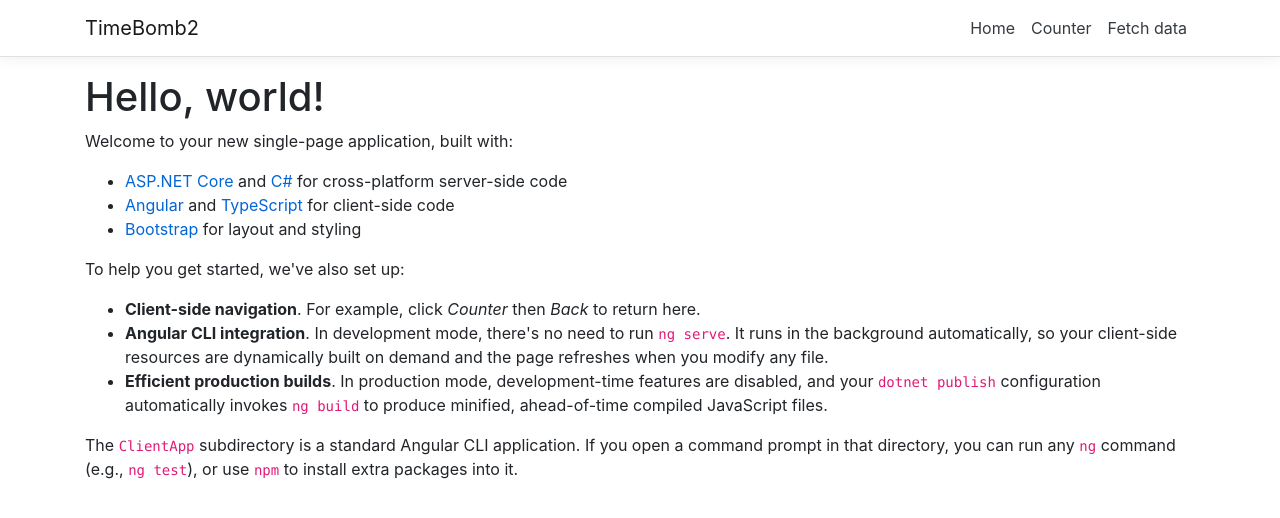
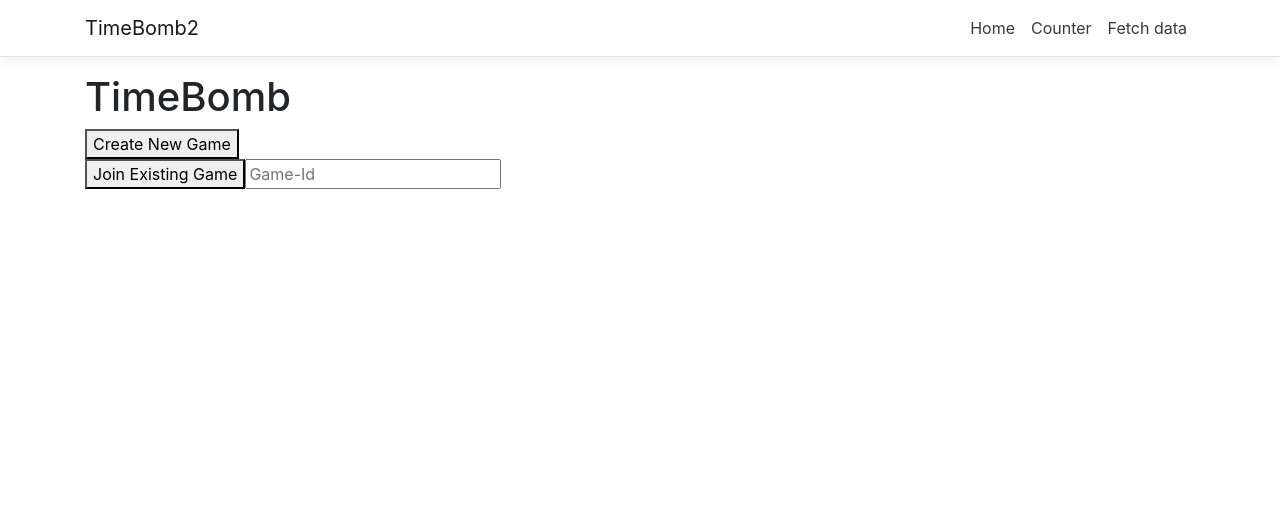
Before and after one commit to HeinzHofmann2017/TimeBomb, an Angular app in the folder TimeBomb2/ClientApp/: page / in a window 1280 px wide. Shown: the top 518 px of the page. Built offline with nearby package versions, Linux system fonts and the light colour scheme.

Commit message:
call method when hitting buttons in home-screen and submitting entered value to it

```diff
--- a/TimeBomb2/ClientApp/src/app/app.module.ts
+++ b/TimeBomb2/ClientApp/src/app/app.module.ts
@@ -7,6 +7,7 @@
 import { AppComponent } from './app.component';
 import { NavMenuComponent } from './nav-menu/nav-menu.component';
 import { HomeComponent } from './home/home.component';
+import { RegisterPlayerComponent } from './registerplayer/registerplayer.component';
 import { CounterComponent } from './counter/counter.component';
 import { FetchDataComponent } from './fetch-data/fetch-data.component';
 
@@ -15,6 +16,7 @@
     AppComponent,
     NavMenuComponent,
     HomeComponent,
+    RegisterPlayerComponent,
     CounterComponent,
     FetchDataComponent
   ],
@@ -24,6 +26,7 @@
     FormsModule,
     RouterModule.forRoot([
       { path: '', component: HomeComponent, pathMatch: 'full' },
+      { path: '', component: RegisterPlayerComponent, pathMatch: 'full'},
       { path: 'counter', component: CounterComponent },
       { path: 'fetch-data', component: FetchDataComponent },
     ])
--- a/TimeBomb2/ClientApp/src/app/fetch-data/fetch-data.component.html
+++ b/TimeBomb2/ClientApp/src/app/fetch-data/fetch-data.component.html
@@ -2,23 +2,24 @@
 
 <p>This component demonstrates fetching data from the server.</p>
 
-<p *ngIf="!gameId"><em>Loading...</em></p>
+<p *ngIf="!gameId"><em>GameId loading...</em></p>
+<p *ngIf="!playerSpecificGameDto"><em>GameDto with registered player loading...</em></p>
 
 <table class='table table-striped' aria-labelledby="tableLabel" *ngIf="gameId">
   <thead>
     <tr>
-      <th>Date</th>
-      <th>Temp. (C)</th>
-      <th>Temp. (F)</th>
-      <th>Summary</th>
+      <th>GameId</th>
+      <th>PlayerName</th>
+      <th>Is Game started</th>
+      <th>Is Game finished</th>
     </tr>
   </thead>
   <tbody>
     <tr>
       <td>{{ gameId }}</td>
-      <td>{{ gameId }}</td>
-      <td>{{ gameId }}</td>
-      <td>{{ gameId }}</td>
+      <td>{{ playerSpecificGameDto.OwnPlayer.Name }}</td>
+      <td>{{ playerSpecificGameDto.IsStarted }}</td>
+      <td>{{ playerSpecificGameDto.IsFinished }}</td>
     </tr>
   </tbody>
 </table>
--- a/TimeBomb2/ClientApp/src/app/fetch-data/fetch-data.component.ts
+++ b/TimeBomb2/ClientApp/src/app/fetch-data/fetch-data.component.ts
@@ -7,10 +7,14 @@
 })
 export class FetchDataComponent {
   public gameId: string;
+  public playerSpecificGameDto: IPlayerSpecificGameDto;
 
   constructor(http: HttpClient, @Inject('BASE_URL') baseUrl: string) {
     http.get<string>(baseUrl + 'timebomb/creategame').subscribe(result => {
       this.gameId = result;
+    }, error => console.error(error));
+    http.get<IPlayerSpecificGameDto>(baseUrl + 'timebomb/registernewplayer?gameId=23b0661a-da7b-4725-b2d3-4066296fec67&name=Heinz').subscribe(result => {
+      this.playerSpecificGameDto = result;
     }, error => console.error(error));
   }
 }
--- a/TimeBomb2/ClientApp/src/app/home/home.component.html
+++ b/TimeBomb2/ClientApp/src/app/home/home.component.html
@@ -1,14 +1,8 @@
-<h1>Hello, world!</h1>
-<p>Welcome to your new single-page application, built with:</p>
-<ul>
-  <li><a href='https://get.asp.net/'>ASP.NET Core</a> and <a href='https://msdn.microsoft.com/en-us/library/67ef8sbd.aspx'>C#</a> for cross-platform server-side code</li>
-  <li><a href='https://angular.io/'>Angular</a> and <a href='http://www.typescriptlang.org/'>TypeScript</a> for client-side code</li>
-  <li><a href='http://getbootstrap.com/'>Bootstrap</a> for layout and styling</li>
-</ul>
-<p>To help you get started, we've also set up:</p>
-<ul>
-  <li><strong>Client-side navigation</strong>. For example, click <em>Counter</em> then <em>Back</em> to return here.</li>
-  <li><strong>Angular CLI integration</strong>. In development mode, there's no need to run <code>ng serve</code>. It runs in the background automatically, so your client-side resources are dynamically built on demand and the page refreshes when you modify any file.</li>
-  <li><strong>Efficient production builds</strong>. In production mode, development-time features are disabled, and your <code>dotnet publish</code> configuration automatically invokes <code>ng build</code> to produce minified, ahead-of-time compiled JavaScript files.</li>
-</ul>
-<p>The <code>ClientApp</code> subdirectory is a standard Angular CLI application. If you open a command prompt in that directory, you can run any <code>ng</code> command (e.g., <code>ng test</code>), or use <code>npm</code> to install extra packages into it.</p>
+<h1>TimeBomb</h1>
+<div>
+  <button name="CreateNewGameButton" (click)="createNewGame()" >Create New Game</button>
+</div>
+<div>
+  <button name="JoinExistingGameButton" (click)="joinExistingGame()">Join Existing Game</button>
+  <input [(ngModel)]="gameId" placeholder="Game-Id" />
+</div>
--- a/TimeBomb2/ClientApp/src/app/home/home.component.ts
+++ b/TimeBomb2/ClientApp/src/app/home/home.component.ts
@@ -1,8 +1,22 @@
 import { Component } from '@angular/core';
+import { Router } from '@angular/router';
 
 @Component({
   selector: 'app-home',
   templateUrl: './home.component.html',
 })
 export class HomeComponent {
+  public gameId: string;
+
+  createNewGame() {
+    console.log("Method createNewGame was called")
+    // create new game
+    console.log("New Game with Id '" + this.gameId + "' has been created")
+    // route to registerplayer-component
+  }
+
+  joinExistingGame(){
+    console.log("Method joinExistingGame with Id '" + this.gameId + "' has been called")
+    // route to registerplayer-component
+  }
 }
--- /dev/null
+++ b/TimeBomb2/ClientApp/src/app/registerplayer/registerplayer.component.html
@@ -0,0 +1 @@
+<h1>TimeBomb</h1>
```
Also changed, not shown: TimeBomb2/ClientApp/src/app/registerplayer/registerplayer.component.ts (added, +8 -0 lines).
